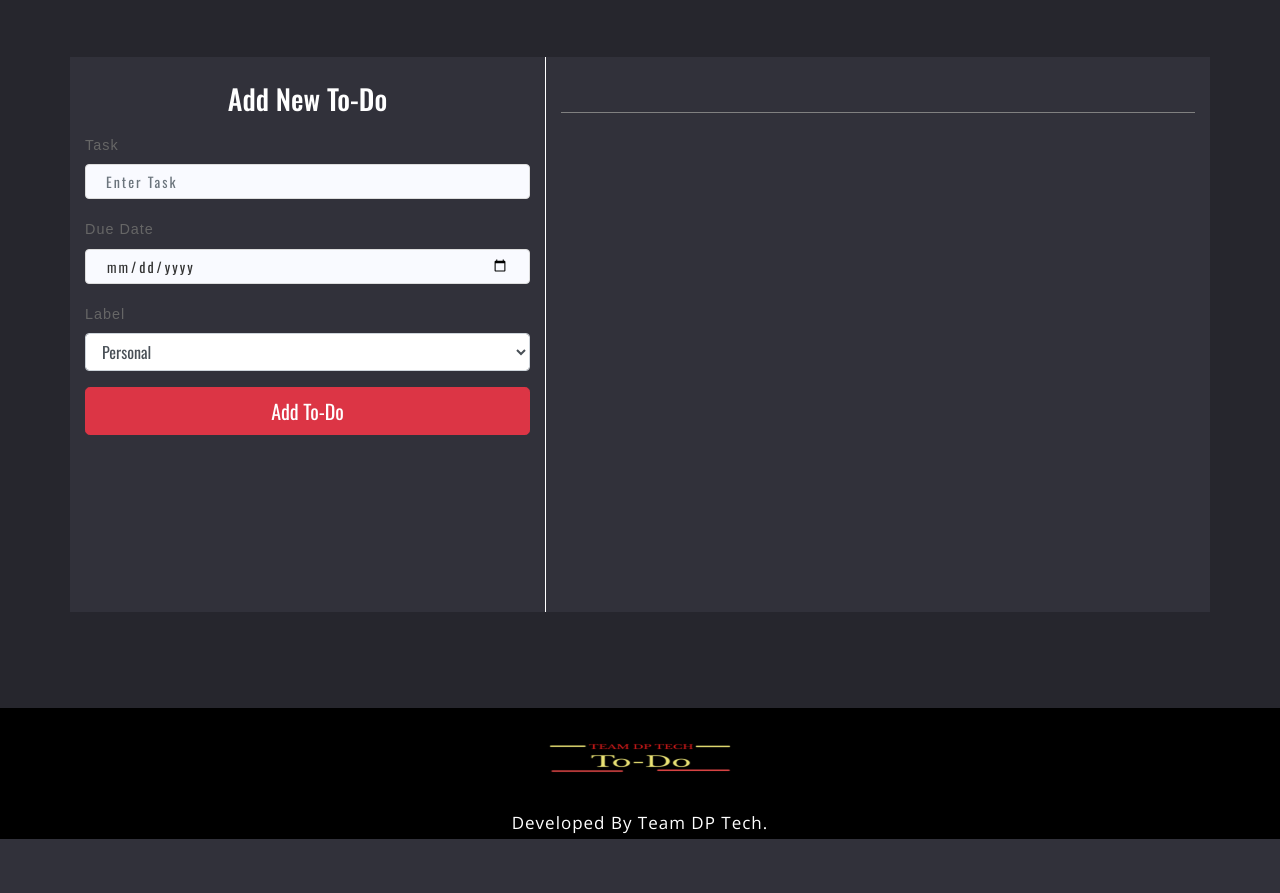
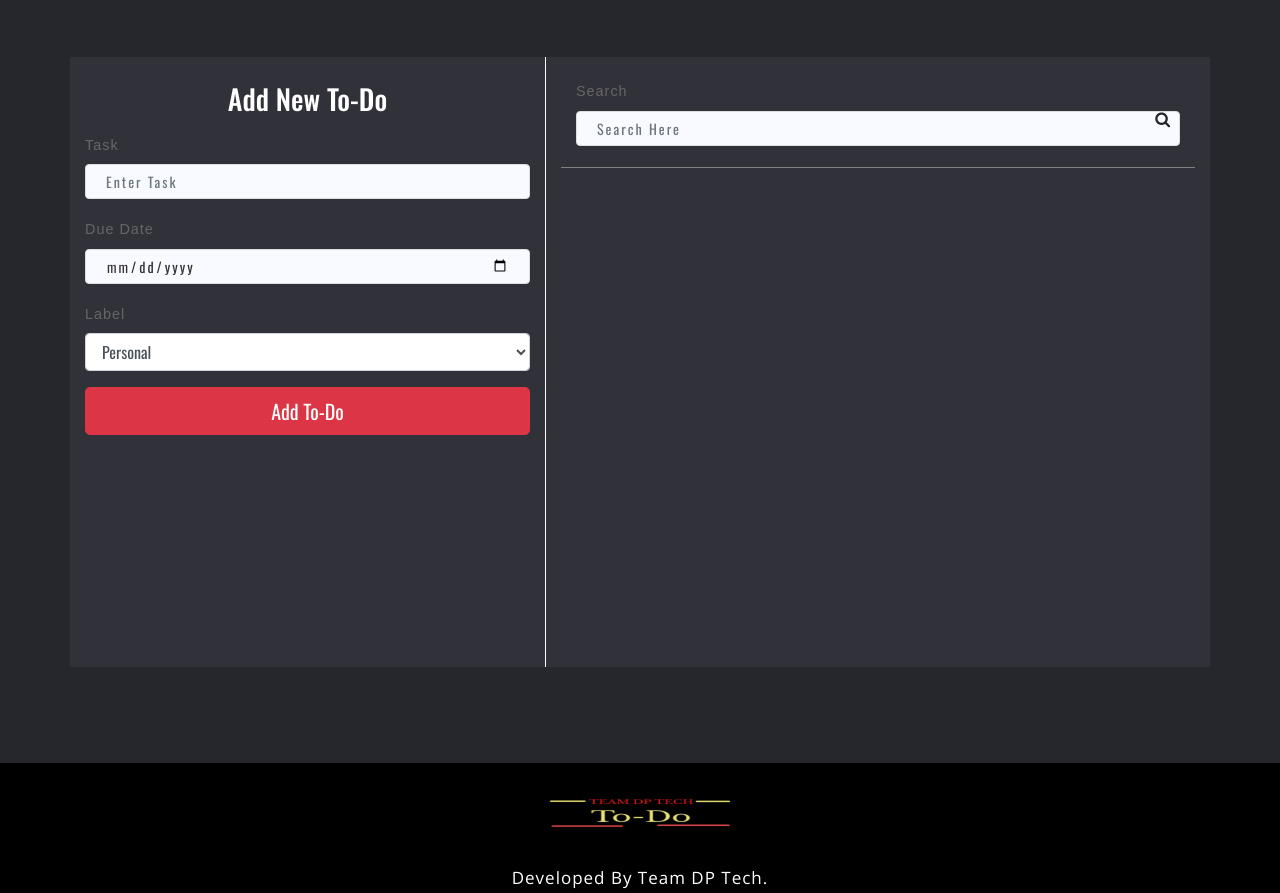
Before and after one commit to pranav1503/todo, a CodeIgniter app: the page made by application/views/todo/home.php in a window 1280 px wide. Shown: the part 87-980 px from the top of the page. Before the commit the page ends 926 px from the top, so only its background shows below. Run offline with CodeIgniter, Linux system fonts and the light colour scheme; the visitor is signed in with stand-in values (Sample User, id 1); data that the repository does not hold is empty; some libraries are stand-ins or nearby versions.

Commit message:
30-05-2020 P

```diff
--- a/application/config/config.php
+++ b/application/config/config.php
@@ -24,7 +24,7 @@ defined('BASEPATH') OR exit('No direct script access allowed');
 |
 */
 
-$config['base_url'] = 'http://localhost/todo/todo';
+$config['base_url'] = 'http://localhost/todo';
 
 // $config['base_url'] = 'http://192.168.0.104/gym';
 
--- a/application/views/todo/home.php
+++ b/application/views/todo/home.php
@@ -233,8 +233,36 @@ else{
 
 
                     <div class="col-md-7" style="background-color:#31313A;border-left:1px solid white;">
-                        <div class="container" style="margin-top:50px;">
-
+                        <div class="container" style="margin-top:20px;">
+                            <div class="row">
+                                <div class="col-lg-12">
+                                        <div class="form-group">
+                                            <label for="add_task">Search</label>
+                                            <input class="form-control" type="text" name="task" id="seach_text" onkeyup="searchFun()" placeholder="Search Here">
+                                            <i style="float:right;margin-top:-35px;margin-right:10px;" class="fa fa-search"></i>
+                                        </div>
+                                </div>
+                                <script>
+                                    function searchFun(){
+                                        let search_key = $("#seach_text").val().toLowerCase();
+                                        let search_arr = [];
+                                        for(var i=0;i<tasks.length;i++){
+                                            var task_text = tasks[i].task.toLowerCase();
+                                            var label_text = tasks[i].label.toLowerCase();
+                                            var due_text = "";
+                                            if(tasks[i].due == null){
+                                                due_text = "no due specified";
+                                            }else{
+                                                due_text = tasks[i].due.toLowerCase()
+                                            }
+                                            if(task_text.indexOf(search_key) > -1 || label_text.indexOf(search_key) > -1 || due_text.indexOf(search_key) > -1){
+                                                search_arr.push(tasks[i]);
+                                            }
+                                        }
+                                        view_tasks(search_arr);
+                                    }
+                                </script>
+                            </div>
                             <div class="row task-view">
                                 <div class="col-lg-12" style="margin-top:5px;height:500px;overflow-y:scroll;border-top:1px solid grey;">
                                     <div id="task-body">
@@ -242,6 +270,7 @@ else{
                                     <script>
                                         function view_tasks(task_arr){
                                             let string = "";
+                                            if(task_arr.length>0){
                                                 task_arr.forEach(element => {
                                                 string +=
                                                 `<div class ="task_complete"><div class='row' style='margin-top:15px;border-left:3px solid purple;padding-top:10px;'>
@@ -273,6 +302,10 @@ else{
                                                         </div>
                                                 </div></div> `;
                                                 });
+
+                                            }else{
+                                                string = `<center><p>No Tasks Found.</p></center>`;
+                                            }
                                             $("#task-body").html(string);
                                         }
 
```
Lines whose indentation alone changed are shown as unchanged.
